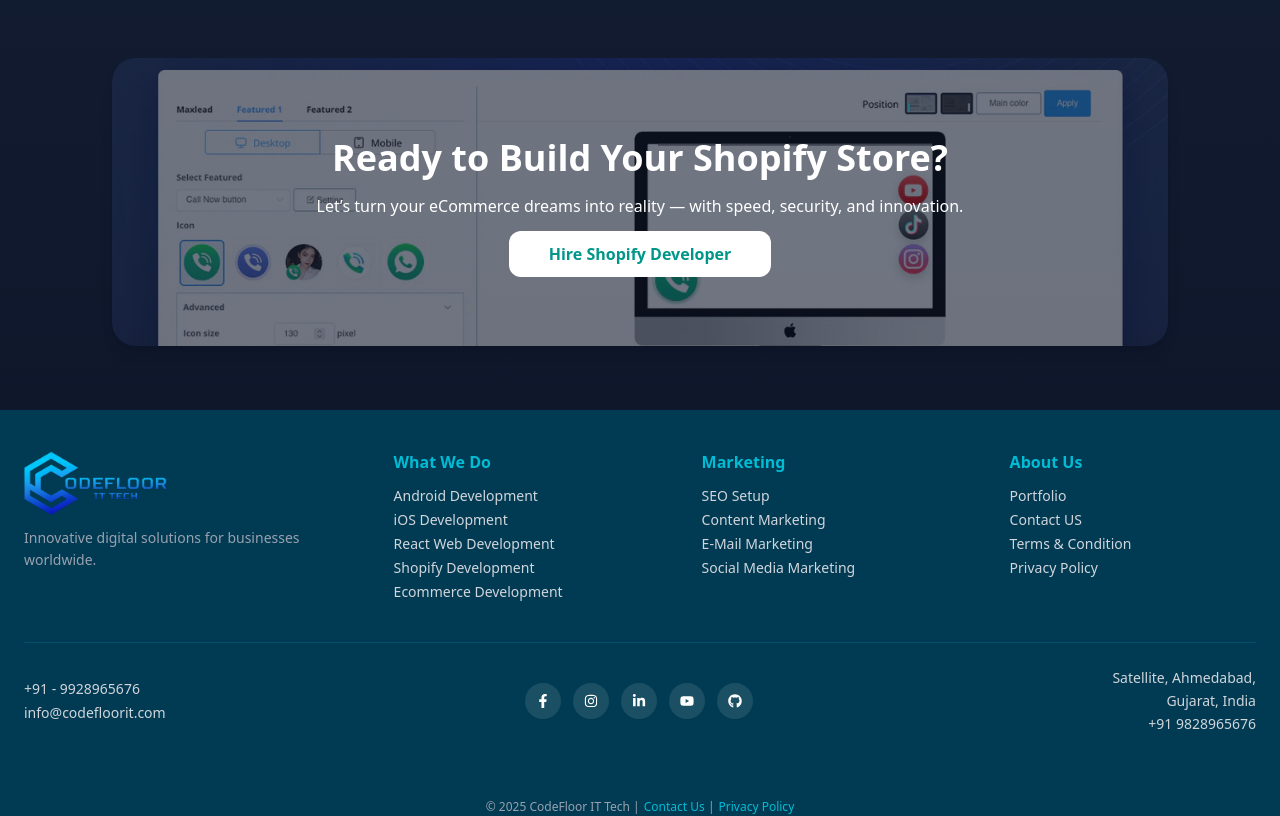
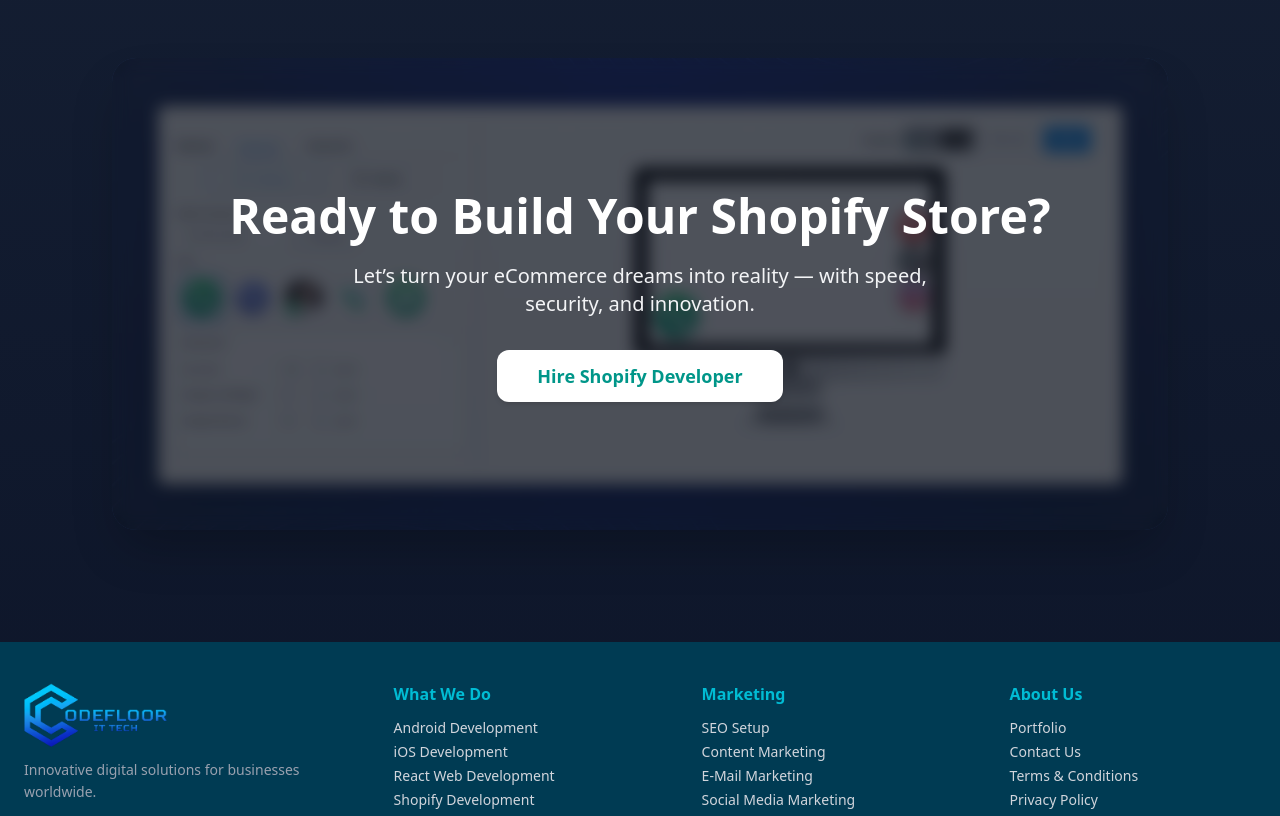
Before and after one commit to codefloorit/code_website, a React (Vite) app: page /shopify in a window 1280 px wide. Shown: the part 3120-3936 px from the top of the page. Built offline with nearby package versions, Linux system fonts and the light colour scheme.

Commit message:
Correction in Footer

```diff
--- a/src/components/Footer.jsx
+++ b/src/components/Footer.jsx
@@ -1,3 +1,117 @@
+// import React from "react";
+// import {
+//   FaFacebookF,
+//   FaInstagram,
+//   FaLinkedinIn,
+//   FaYoutube,
+//   FaGithub,
+// } from "react-icons/fa";
+// import Logo from "../images/Logo.png";
+// import { Link } from "react-router-dom";
+
+// const Footer = () => {
+//   return (
+//     <footer className="bg-[#003b53] text-white py-10 px-6">
+//       <div className="max-w-7xl mx-auto flex flex-col gap-10">
+
+//         {/* ======= Top Section ======= */}
+//         <div className="flex flex-wrap justify-between items-start gap-8 md:gap-12">
+
+//           {/* Logo */}
+//           <div className="w-full sm:w-1/2 md:w-1/4 text-center md:text-left">
+//           <Link to="/">
+//             <img
+//               src={Logo}
+//               alt="CodeFloor Logo"
+//               className="mx-auto md:mx-0 w-36 h-auto"
+//             />
+//             </Link>
+//             <p className="text-gray-400 text-sm mt-3 leading-relaxed">
+//               Innovative digital solutions for businesses worldwide.
+//             </p>
+//           </div>
+
+//           {/* What We Do */}
+//           <div className="w-1/2 sm:w-1/2 md:w-1/5">
+//             <h3 className="font-semibold mb-3 text-[#00bcd4]">What We Do</h3>
+//             <ul className="space-y-1 text-gray-300 text-sm">
+//               <li><a href="/android-app">Android Development</a></li>
+//               <li><a href="/ios-app">iOS Development</a></li>
+//               <li><a href="react-web">React Web Development</a></li>
+//               <li><a href="/shopify">Shopify Development</a></li>
+//               <li><a href="/e-commerce">Ecommerce Development</a></li>
+//             </ul>
+//           </div>
+
+//           {/* Marketing */}
+//           <div className="w-1/2 sm:w-1/2 md:w-1/5">
+//             <h3 className="font-semibold mb-3 text-[#00bcd4]">Marketing</h3>
+//             <ul className="space-y-1 text-gray-300 text-sm">
+//               <li><a href="/seo-setup">SEO Setup</a></li>
+//               <li><a href="/content-marketing">Content Marketing</a></li>
+//               <li><a href="/mail-marketing">E-Mail Marketing</a></li>
+//               <li><a href="/social-marketing">Social Media Marketing</a></li>
+//             </ul>
+//           </div>
+
+//           {/* About */}
+//           <div className="w-1/2 sm:w-1/2 md:w-1/5">
+//             <h3 className="font-semibold mb-3 text-[#00bcd4]">About Us</h3>
+//             <ul className="space-y-1 text-gray-300 text-sm">
+//               <li><a href="/about">Portfolio</a></li>
+//               <li><a href="/contact">Contact US</a></li>
+//               <li><a href="/terms-conditions">Terms & Condition</a></li>
+//               <li><a href="/privacy-policy">Privacy Policy</a></li>
+//             </ul>
+//           </div>
+//         </div>
+
+//         {/* ======= Bottom Section ======= */}
+//         <div className="flex flex-wrap justify-between items-center gap-6 border-t border-[#00506b] pt-6">
+
+//           {/* Contact */}
+//           <div className="text-sm text-gray-300 space-y-1">
+//             <p><a href="tel:+919928965676" className="hover:text-[#00bcd4]">+91 - 9928965676</a></p>
+//             <p><a href="mailto:info@codefloorit.com" className="hover:text-[#00bcd4]">info@codefloorit.com</a></p>
+//           </div>
+
+//           {/* Social Icons */}
+//           <div className="flex gap-3 justify-center">
+//             {[FaFacebookF, FaInstagram, FaLinkedinIn, FaYoutube, FaGithub].map(
+//               (Icon, idx) => (
+//                 <a
+//                   key={idx}
+//                   href="#"
+//                   className="w-9 h-9 flex items-center justify-center rounded-full bg-white/10 text-white text-sm transition-all duration-300 hover:bg-[#00bcd4] hover:text-[#003b53] hover:scale-105"
+//                 >
+//                   <Icon />
+//                 </a>
+//               )
+//             )}
+//           </div>
+
+//           {/* Address */}
+//           <div className="text-gray-300 text-sm text-center md:text-right leading-relaxed">
+//             <p>Satellite, Ahmedabad,</p>
+//             <p>Gujarat, India</p>
+//             <p><a href="tel:+91 9928965676" className="hover:text-[#00bcd4]">+91 9828965676</a></p>
+//           </div>
+//         </div>
+
+//         {/* Copyright */}
+//         <div className="text-center text-gray-400 text-xs mt-6">
+//           © 2025 CodeFloor IT Tech |
+//           <a href="/contact" className="text-[#00bcd4] hover:underline ml-1">Contact Us</a> |
+//           <a href="/privacy-policy" className="text-[#00bcd4] hover:underline ml-1">Privacy Policy</a>
+//         </div>
+
+//       </div>
+//     </footer>
+//   );
+// };
+
+// export default Footer;
+
 import React from "react";
 import {
   FaFacebookF,
@@ -6,8 +120,8 @@ import {
   FaYoutube,
   FaGithub,
 } from "react-icons/fa";
+import { Link } from "react-router-dom";
 import Logo from "../images/Logo.png";
-import { Link } from "react-router-dom";
 
 const Footer = () => {
   return (
@@ -17,7 +131,7 @@ const Footer = () => {
         {/* ======= Top Section ======= */}
         <div className="flex flex-wrap justify-between items-start gap-8 md:gap-12">
 
-          {/* Logo */}
+          {/* Logo & Description */}
           <div className="w-full sm:w-1/2 md:w-1/4 text-center md:text-left">
             <Link to="/">
               <img
@@ -35,11 +149,11 @@ const Footer = () => {
           <div className="w-1/2 sm:w-1/2 md:w-1/5">
             <h3 className="font-semibold mb-3 text-[#00bcd4]">What We Do</h3>
             <ul className="space-y-1 text-gray-300 text-sm">
-              <li><a href="/android-app">Android Development</a></li>
-              <li><a href="/ios-app">iOS Development</a></li>
-              <li><a href="react-web">React Web Development</a></li>
-              <li><a href="/shopify">Shopify Development</a></li>
-              <li><a href="/e-commerce">Ecommerce Development</a></li>
+              <li><Link to="/android-app" className="hover:text-[#00bcd4]">Android Development</Link></li>
+              <li><Link to="/ios-app" className="hover:text-[#00bcd4]">iOS Development</Link></li>
+              <li><Link to="/react-web" className="hover:text-[#00bcd4]">React Web Development</Link></li>
+              <li><Link to="/shopify" className="hover:text-[#00bcd4]">Shopify Development</Link></li>
+              <li><Link to="/e-commerce" className="hover:text-[#00bcd4]">E-commerce Development</Link></li>
             </ul>
           </div>
 
@@ -47,21 +161,21 @@ const Footer = () => {
           <div className="w-1/2 sm:w-1/2 md:w-1/5">
             <h3 className="font-semibold mb-3 text-[#00bcd4]">Marketing</h3>
             <ul className="space-y-1 text-gray-300 text-sm">
-              <li><a href="/seo-setup">SEO Setup</a></li>
-              <li><a href="/content-marketing">Content Marketing</a></li>
-              <li><a href="/mail-marketing">E-Mail Marketing</a></li>
-              <li><a href="/social-marketing">Social Media Marketing</a></li>
+              <li><Link to="/seo-setup" className="hover:text-[#00bcd4]">SEO Setup</Link></li>
+              <li><Link to="/content-marketing" className="hover:text-[#00bcd4]">Content Marketing</Link></li>
+              <li><Link to="/mail-marketing" className="hover:text-[#00bcd4]">E-Mail Marketing</Link></li>
+              <li><Link to="/social-marketing" className="hover:text-[#00bcd4]">Social Media Marketing</Link></li>
             </ul>
           </div>
 
-          {/* About */}
+          {/* About Us */}
           <div className="w-1/2 sm:w-1/2 md:w-1/5">
             <h3 className="font-semibold mb-3 text-[#00bcd4]">About Us</h3>
             <ul className="space-y-1 text-gray-300 text-sm">
-              <li><a href="/about">Portfolio</a></li>
-              <li><a href="/contact">Contact US</a></li>
-              <li><a href="/terms-conditions">Terms & Condition</a></li>
-              <li><a href="/privacy-policy">Privacy Policy</a></li>
+              <li><Link to="/about" className="hover:text-[#00bcd4]">Portfolio</Link></li>
+              <li><Link to="/contact" className="hover:text-[#00bcd4]">Contact Us</Link></li>
+              <li><Link to="/terms-conditions" className="hover:text-[#00bcd4]">Terms & Conditions</Link></li>
+              <li><Link to="/privacy-policy" className="hover:text-[#00bcd4]">Privacy Policy</Link></li>
             </ul>
           </div>
         </div>
@@ -69,40 +183,48 @@ const Footer = () => {
         {/* ======= Bottom Section ======= */}
         <div className="flex flex-wrap justify-between items-center gap-6 border-t border-[#00506b] pt-6">
 
-          {/* Contact */}
-          <div className="text-sm text-gray-300 space-y-1">
-            <p><a href="tel:+919928965676" className="hover:text-[#00bcd4]">+91 - 9928965676</a></p>
+          {/* Contact Info */}
+          <div className="text-sm text-gray-300 space-y-1 text-center md:text-left">
+            <p><a href="tel:+919928965676" className="hover:text-[#00bcd4]">+91 9928965676</a></p>
+            <p><a href="tel:+917698475791" className="hover:text-[#00bcd4]">+91 7698475791</a></p>
             <p><a href="mailto:info@codefloorit.com" className="hover:text-[#00bcd4]">info@codefloorit.com</a></p>
           </div>
 
           {/* Social Icons */}
           <div className="flex gap-3 justify-center">
-            {[FaFacebookF, FaInstagram, FaLinkedinIn, FaYoutube, FaGithub].map(
-              (Icon, idx) => (
+            {[
+              { icon: FaFacebookF, link: "#" },
+              { icon: FaInstagram, link: "#" },
+              { icon: FaLinkedinIn, link: "#" },
+              { icon: FaYoutube, link: "#" },
+              { icon: FaGithub, link: "#" },
+            ].map(({ icon: Icon, link }, idx) => (
               <a
                 key={idx}
-                  href="#"
-                  className="w-9 h-9 flex items-center justify-center rounded-full bg-white/10 text-white text-sm transition-all duration-300 hover:bg-[#00bcd4] hover:text-[#003b53] hover:scale-105"
+                href={link}
+                target="_blank"
+                rel="noopener noreferrer"
+                className="w-9 h-9 flex items-center justify-center rounded-full bg-white/10 text-white transition-all duration-300 hover:bg-[#00bcd4] hover:text-[#003b53] hover:scale-105"
               >
                 <Icon />
               </a>
-              )
-            )}
+            ))}
           </div>
 
           {/* Address */}
           <div className="text-gray-300 text-sm text-center md:text-right leading-relaxed">
             <p>Satellite, Ahmedabad,</p>
             <p>Gujarat, India</p>
-            <p><a href="tel:+91 9928965676" className="hover:text-[#00bcd4]">+91 9828965676</a></p>
+            <p><a href="tel:+919928965676" className="hover:text-[#00bcd4]">+91 9928965676</a></p>
+            <p><a href="tel:+917698475791" className="hover:text-[#00bcd4]">+91 7698475791</a></p>
           </div>
         </div>
 
-        {/* Copyright */}
+        {/* ======= Copyright ======= */}
         <div className="text-center text-gray-400 text-xs mt-6">
           © 2025 CodeFloor IT Tech |
-          <a href="/contact" className="text-[#00bcd4] hover:underline ml-1">Contact Us</a> |
-          <a href="/privacy-policy" className="text-[#00bcd4] hover:underline ml-1">Privacy Policy</a>
+          <Link to="/contact" className="text-[#00bcd4] hover:underline ml-1">Contact Us</Link> |
+          <Link to="/privacy-policy" className="text-[#00bcd4] hover:underline ml-1">Privacy Policy</Link>
         </div>
 
       </div>
--- a/src/pages/Contact.jsx
+++ b/src/pages/Contact.jsx
@@ -134,7 +134,7 @@ const Contact = () => {
                 <FaPhoneAlt className="text-[#00bcd4] text-xl mt-1 mr-4" />
                 <div>
                   <h3 className="font-semibold text-lg">Phone</h3>
-                  <p className="text-gray-200">+91 9928965676</p>
+                  <p className="text-gray-200">+91 9928965676 || +91 7698475791</p>
                 </div>
               </div>
               <div className="flex items-start mb-4">
--- a/src/pages/Shopify.jsx
+++ b/src/pages/Shopify.jsx
@@ -208,33 +208,37 @@ export default function Shopify() {
 
         {/* 🟢 Call To Action */}
        <motion.section
-          initial={{ opacity: 0 }}
-          whileInView={{ opacity: 1 }}
-          viewport={{ once: true }}
-          transition={{ delay: 0.3 }}
-          className="relative text-center rounded-3xl overflow-hidden shadow-lg"
+  initial={{ opacity: 0, y: 30 }}
+  whileInView={{ opacity: 1, y: 0 }}
+  viewport={{ once: true, amount: 0.2 }}
+  transition={{ duration: 0.8, ease: "easeOut" }}
+  className="relative text-center rounded-3xl overflow-hidden shadow-2xl my-12"
 >
+  {/* Background Image */}
   <img
     src={ctaImage}
     alt="Shopify CTA"
-            className="w-full h-[400px] object-cover opacity-40 absolute inset-0"
+    className="absolute inset-0 w-full h-full object-cover opacity-40"
   />
-          <div className="relative z-10 py-20 px-6">
-            <h2 className="text-3xl md:text-4xl font-bold text-white mb-4">
+
+  {/* Overlay Content */}
+  <div className="relative z-10 flex flex-col items-center justify-center px-6 py-20 md:py-28 lg:py-32 bg-black/30 backdrop-blur-sm">
+    <h2 className="text-3xl sm:text-4xl md:text-5xl font-extrabold text-white mb-4 leading-tight">
       Ready to Build Your Shopify Store?
     </h2>
-            <p className="text-white mb-6 max-w-2xl mx-auto">
-              Let’s turn your eCommerce dreams into reality — with speed,
-              security, and innovation.
+    <p className="text-base sm:text-lg md:text-xl text-gray-100 mb-8 max-w-2xl mx-auto px-4">
+      Let’s turn your eCommerce dreams into reality — with speed, security, and
+      innovation.
     </p>
     <a
       href="/contact"
-              className="bg-white text-teal-600 px-10 py-3 rounded-xl font-semibold hover:bg-gray-100 transition"
+      className="bg-white text-teal-600 px-8 sm:px-10 py-3 rounded-xl font-semibold text-base sm:text-lg hover:bg-gray-100 transition duration-300 shadow-md"
     >
       Hire Shopify Developer
     </a>
   </div>
 </motion.section>
+
       </div>
     </PageWrapper>
   );
```
Also changed, not shown: src/pages/HTMLWeb.jsx (+4 -4 lines), 5 other files (tests, documents, lock files or other folders). Lines whose indentation alone changed are shown as unchanged.
